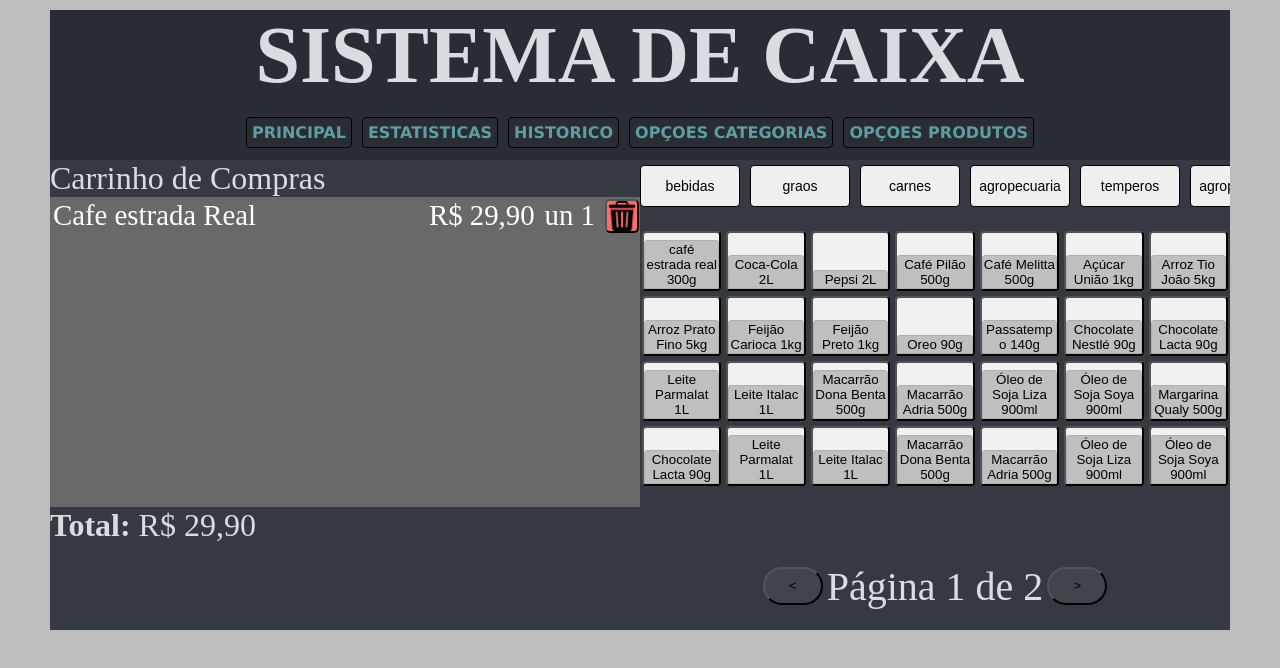
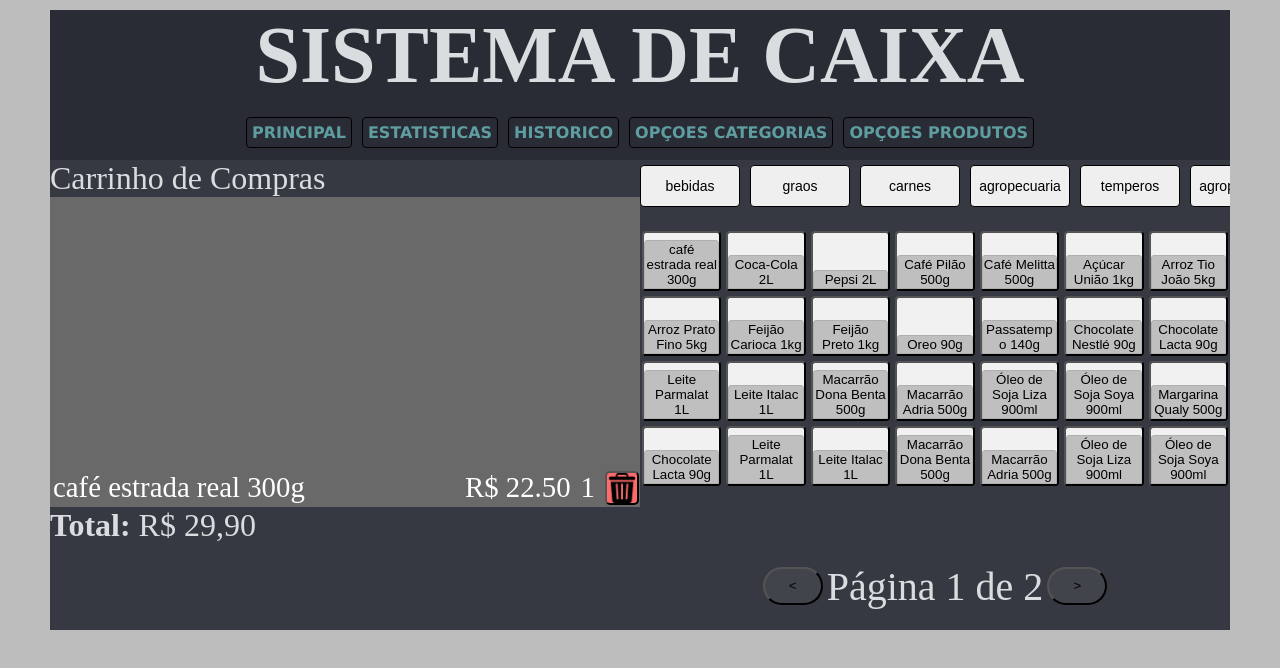
Before and after one commit to PatrickMaiak/Sistema-de-caixa, a plain HTML site: page public/index.html in a window 1280 px wide. Both pictures are taken after a click on the button "café estrada real 300g". Drawn offline with Linux system fonts and the light colour scheme.

Commit message:
Listagem de produtos selecionados no carrinho

```diff
--- a/public/css/carrinho.css
+++ b/public/css/carrinho.css
@@ -4,6 +4,8 @@
 
 
 .carrinho {
+    display: flex;
+    flex-direction: column-reverse;
     padding: 1px;
     width: 100%;
     background-color: #696969;
--- a/public/index.html
+++ b/public/index.html
@@ -4,7 +4,7 @@
     <meta charset="UTF-8">
     <meta http-equiv="X-UA-Compatible" content="IE=edge">
     <meta name="viewport" content="width=device-width, initial-scale=1.0">
-    <title>Document</title>
+    <title>Sistema de caixa</title>
     <link rel="stylesheet" href="css/estilos.css">
     <link rel="stylesheet" href="css/componentesEstilizados.css">
     <link rel="stylesheet" href="css/carrinho.css">
@@ -26,12 +26,12 @@
             <p>Carrinho de Compras<p>
             <div class="carrinho">
                 <ul class="produtos">
-                    <li class="produto">
+                    <!-- <li class="produto">
                         <span class="nome">Cafe estrada Real</span>
                         <span class="preco">R$ 29,90</span>
                         <span class="quantidade">un 1</span>
                         <button class="remover botaoRemoverCarrinho"></button>
-                    </li>
+                    </li>                     -->
                 </ul>
             </div>
             <div class="total">
--- a/public/script/scripts.js
+++ b/public/script/scripts.js
@@ -4,8 +4,72 @@ const carrinhoDeProdutos = []
 
 
 adicionarAoCarrinho=(produtoId)=>{
-    console.log(produtoId);
+
+    const produtoEcontrado = listaProdutos.find(produto => produto.id === produtoId)
+
+    console.log(produtoEcontrado);
+    listarNoCarrinho(produtoEcontrado.descricao,produtoEcontrado.valor);
 };
+
+
+
+function listarNoCarrinho(descricao,valor ) {
+
+    const liDocarrinho = document.createElement('li')
+    liDocarrinho.classList.add('produto')
+
+    const spanDoNomeNocarrinho = document.createElement('span')
+    spanDoNomeNocarrinho.classList.add('nome')
+    spanDoNomeNocarrinho.textContent = descricao
+
+    const spanDoPrecoNocarrinho = document.createElement('span')
+    spanDoPrecoNocarrinho.classList.add('preco')
+    spanDoPrecoNocarrinho.textContent = `R$ ${valor.toFixed(2)}`
+
+
+
+
+
+
+    const spanQuantidade = document.createElement('span');
+    spanQuantidade.classList.add('quantidade');
+    spanQuantidade.textContent = `1`;
+
+
+    const buttonRemover = document.createElement('button');
+    buttonRemover.classList.add('remover', 'botaoRemoverCarrinho');
+    // buttonRemover.textContent = 'Remover';
+
+    liDocarrinho.appendChild(spanDoNomeNocarrinho);
+    liDocarrinho.appendChild(spanDoPrecoNocarrinho);
+    liDocarrinho.appendChild(spanQuantidade);
+    liDocarrinho.appendChild(buttonRemover);
+
+    document.querySelector('.produtos').appendChild(liDocarrinho);
+
+
+
+    // console.log();
+}
+
+
+
+
+
+
+
+
+
+
+
+
+
+
+
+
+
+
+
 
 
 
@@ -34,7 +98,7 @@ function adicionarProduto(id, categoria, descricao, valor, quantidade, desconto
         status
     };
     listaProdutos.push(novoProduto);
-    console.log("Produto adicionado:", novoProduto);
+    // console.log("Produto adicionado:", novoProduto);
 }
 function removerProduto(id) {
     const index = listaProdutos.findIndex(produto => produto.id === id);
@@ -118,4 +182,4 @@ exibirProdutos();
 
 // removerProduto(2)
 
-console.log(listaProdutos);
+// console.log(listaProdutos);
```
